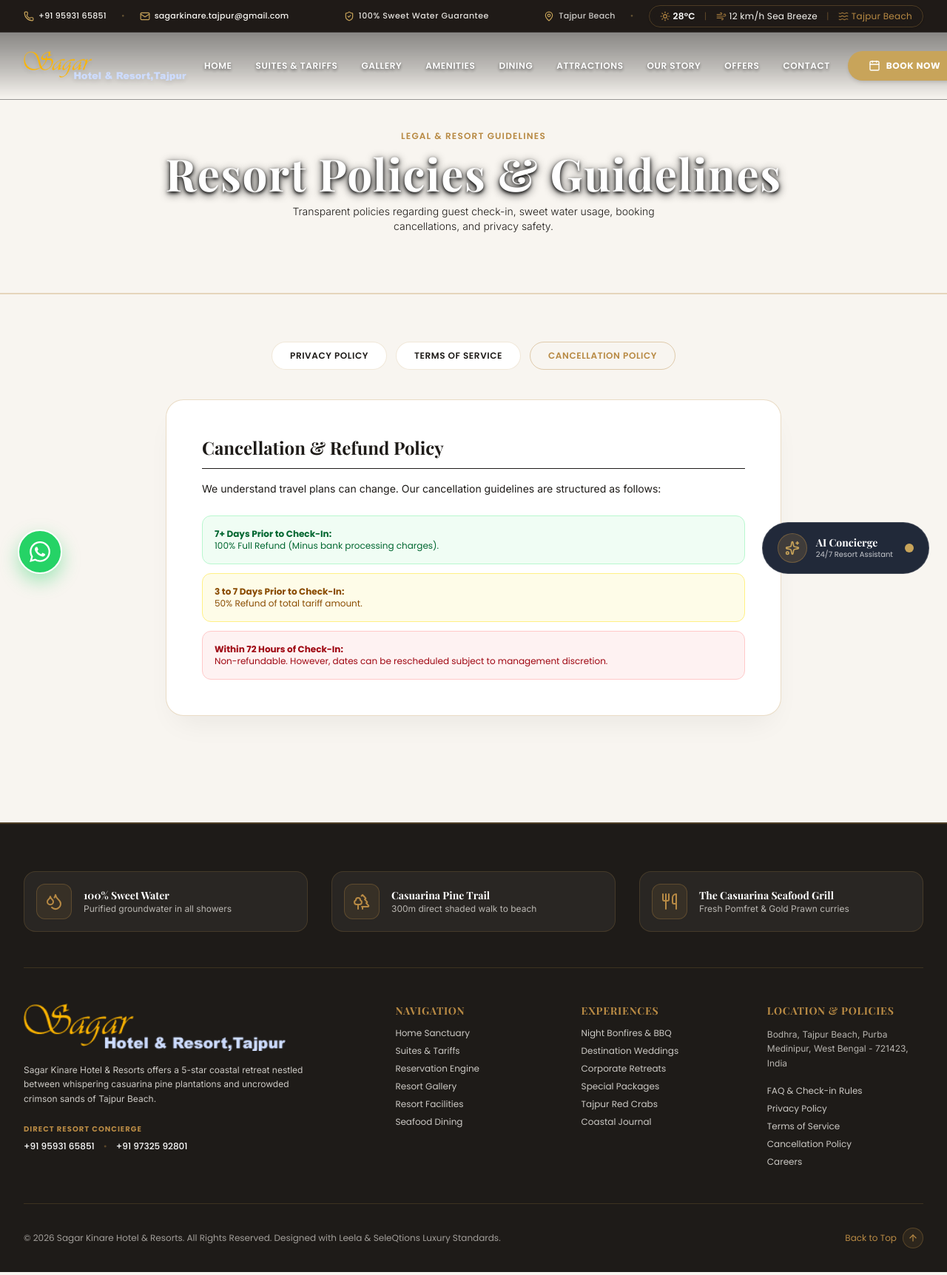
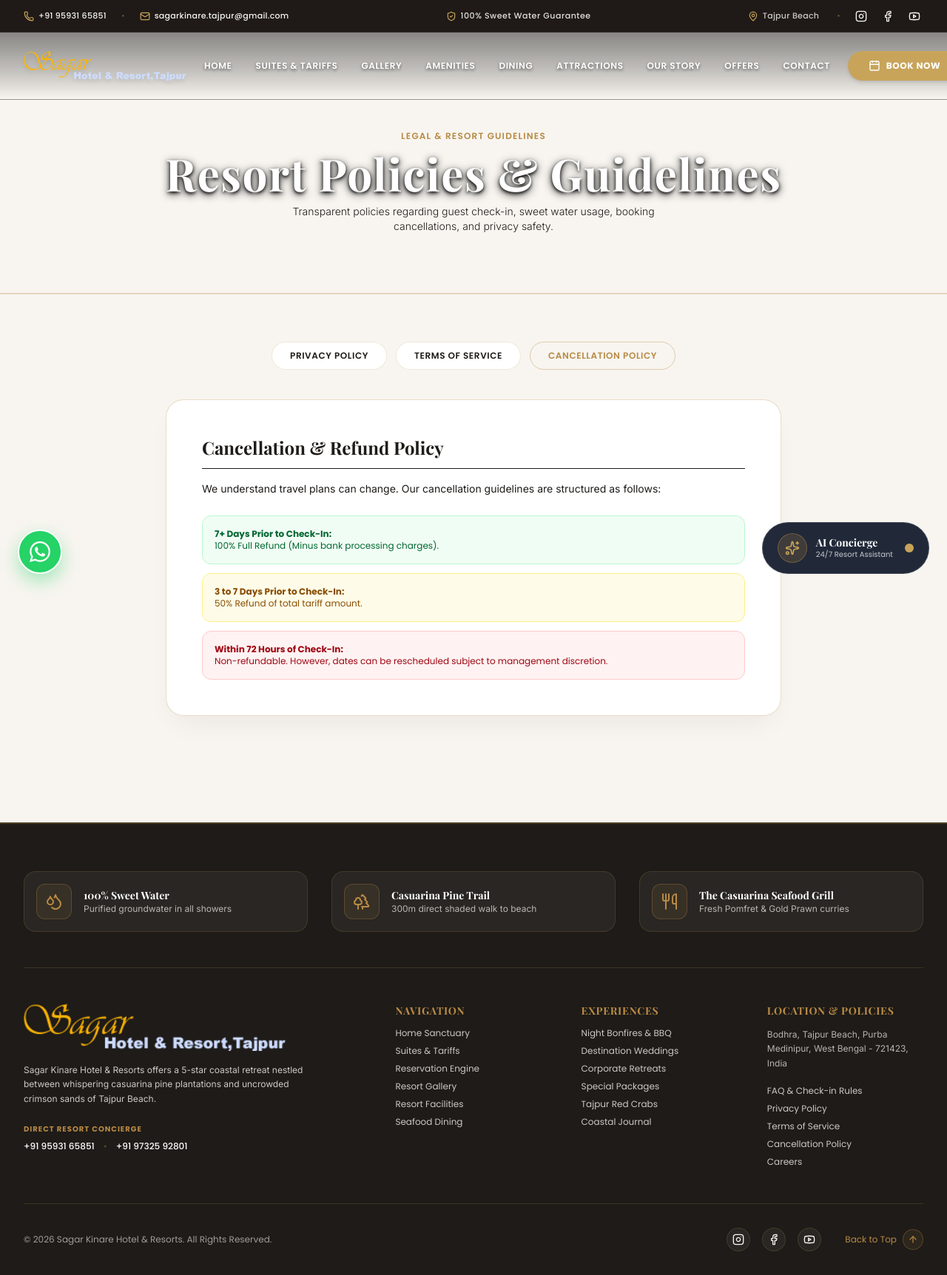
Before and after one commit to rohitkumarbera/sagarkinare, a React (Vite) app: page /#/cancellation in a window 1280 px wide. Shown: the whole page at 74% size. Built offline with nearby package versions, Linux system fonts and the light colour scheme; a web font is replaced by a local one.

Commit message:
Replace weather widget in top bar with official Instagram, Facebook, and Youtube logos and direct links

```diff
--- a/src/components/Footer.tsx
+++ b/src/components/Footer.tsx
@@ -1,6 +1,6 @@
 import React from 'react';
 import { Link } from 'react-router-dom';
-import { Droplets, Trees, Utensils, ArrowUp } from 'lucide-react';
+import { Droplets, Trees, Utensils, ArrowUp, Instagram, Facebook, Youtube } from 'lucide-react';
 import { HOTEL_INFO, ORIGINAL_IMAGES } from '../data/resortData';
 
 export const Footer: React.FC = () => {
@@ -119,13 +119,44 @@
 
         </div>
 
-        {/* BOTTOM COPYRIGHT */}
+        {/* BOTTOM COPYRIGHT & SOCIAL MEDIA */}
         <div className="pt-8 flex flex-col sm:flex-row items-center justify-between gap-4 text-xs font-poppins text-cream/60">
-          <p>© 2026 Sagar Kinare Hotel & Resorts. All Rights Reserved. Designed with Leela & SeleQtions Luxury Standards.</p>
+          <p>© 2026 Sagar Kinare Hotel & Resorts. All Rights Reserved.</p>
+
+          <div className="flex items-center gap-4">
+            <a
+              href={HOTEL_INFO.socials.instagram}
+              target="_blank"
+              rel="noreferrer"
+              aria-label="Instagram"
+              className="w-8 h-8 rounded-full bg-white/5 border border-gold/20 flex items-center justify-center text-cream hover:text-gold hover:border-gold hover:scale-110 transition-all"
+            >
+              <Instagram className="w-4 h-4" />
+            </a>
+
+            <a
+              href={HOTEL_INFO.socials.facebook}
+              target="_blank"
+              rel="noreferrer"
+              aria-label="Facebook"
+              className="w-8 h-8 rounded-full bg-white/5 border border-gold/20 flex items-center justify-center text-cream hover:text-gold hover:border-gold hover:scale-110 transition-all"
+            >
+              <Facebook className="w-4 h-4" />
+            </a>
+
+            <a
+              href={HOTEL_INFO.socials.youtube}
+              target="_blank"
+              rel="noreferrer"
+              aria-label="Youtube"
+              className="w-8 h-8 rounded-full bg-white/5 border border-gold/20 flex items-center justify-center text-cream hover:text-gold hover:border-gold hover:scale-110 transition-all"
+            >
+              <Youtube className="w-4 h-4" />
+            </a>
 
             <button
               onClick={scrollToTop}
-            className="flex items-center gap-2 text-gold hover:text-white transition-colors group"
+              className="flex items-center gap-2 text-gold hover:text-white transition-colors group ml-4"
             >
               <span>Back to Top</span>
               <div className="w-7 h-7 rounded-full bg-gold/10 border border-gold/30 flex items-center justify-center group-hover:scale-110 transition-transform">
@@ -133,6 +164,7 @@
               </div>
             </button>
           </div>
+        </div>
 
       </div>
     </footer>
--- a/src/components/Header.tsx
+++ b/src/components/Header.tsx
@@ -1,8 +1,7 @@
 import React, { useState, useEffect } from 'react';
 import { Link, useLocation } from 'react-router-dom';
-import { Phone, Mail, Menu, X, Calendar, ShieldCheck, MapPin } from 'lucide-react';
+import { Phone, Mail, Menu, X, Calendar, ShieldCheck, MapPin, Instagram, Facebook, Youtube } from 'lucide-react';
 import { HOTEL_INFO, ORIGINAL_IMAGES } from '../data/resortData';
-import { TajpurWeather } from './TajpurWeather';
 import { LuxuryBookingModal } from './LuxuryBookingModal';
 
 export const Header: React.FC = () => {
@@ -80,16 +79,46 @@
               <span className="tracking-wider">100% Sweet Water Guarantee</span>
             </div>
 
-            {/* RIGHT: Location & Weather */}
-            <div className="hidden sm:flex items-center gap-5">
-              <div className="flex items-center gap-1.5 text-[#F8F6F2]/80 font-medium">
+            {/* RIGHT: Social Media Links (Instagram, Facebook, Youtube) */}
+            <div className="flex items-center gap-4">
+              <div className="hidden sm:flex items-center gap-1.5 text-[#F8F6F2]/80 font-medium mr-2">
                 <MapPin className="w-3.5 h-3.5 text-[#C8A45A]" />
                 <span>Tajpur Beach</span>
               </div>
 
-              <span className="text-[#C8A45A]/40">•</span>
+              <span className="hidden sm:inline text-[#C8A45A]/40">•</span>
 
-              <TajpurWeather />
+              <div className="flex items-center gap-3">
+                <a
+                  href={HOTEL_INFO.socials.instagram}
+                  target="_blank"
+                  rel="noreferrer"
+                  aria-label="Sagar Kinare Instagram"
+                  className="p-1 rounded-full text-[#F8F6F2] hover:text-[#C8A45A] hover:scale-110 transition-all duration-300"
+                >
+                  <Instagram className="w-4 h-4" />
+                </a>
+
+                <a
+                  href={HOTEL_INFO.socials.facebook}
+                  target="_blank"
+                  rel="noreferrer"
+                  aria-label="Sagar Kinare Facebook"
+                  className="p-1 rounded-full text-[#F8F6F2] hover:text-[#C8A45A] hover:scale-110 transition-all duration-300"
+                >
+                  <Facebook className="w-4 h-4" />
+                </a>
+
+                <a
+                  href={HOTEL_INFO.socials.youtube}
+                  target="_blank"
+                  rel="noreferrer"
+                  aria-label="Sagar Kinare Youtube"
+                  className="p-1 rounded-full text-[#F8F6F2] hover:text-[#C8A45A] hover:scale-110 transition-all duration-300"
+                >
+                  <Youtube className="w-4 h-4" />
+                </a>
+              </div>
             </div>
 
             {/* Mobile Right: Direct Book Now Launcher Modal */}
--- a/src/data/resortData.ts
+++ b/src/data/resortData.ts
@@ -116,10 +116,9 @@
   googleMapsEmbed: "https://www.google.com/maps/embed?pb=!1m18!1m12!1m3!1d3698.868735231718!2d87.62562141502447!3d21.650894085663734!2m3!1f0!2f0!3f0!3m2!1i1024!2i768!4f13.1!3m3!1m2!1s0x3a0339d4e5f7a29f%3A0xb3a82643a6d4bc8f!2sSagar%20Kinare%20Hotel%20%26%20Resorts%2C%20Tajpur!5e0!3m2!1sen!2sin!4v1700000000000!5m2!1sen!2sin",
   whatsappNumber: "919593165851",
   socials: {
-    facebook: "https://facebook.com/sagarkinaretajpur",
-    instagram: "https://instagram.com/sagarkinaretajpur",
-    twitter: "https://twitter.com/sagarkinaretajpur",
-    tripadvisor: "https://tripadvisor.com"
+    facebook: "https://www.facebook.com/sagarkinare.tajpur?rdid=93X515nzbJ4LGBFh&share_url=https%3A%2F%2Fwww.facebook.com%2Fshare%2F1EXQpYzn7x%2F#",
+    instagram: "https://www.instagram.com/_sagar_kinare_?igsh=eGRmd3lvOWwzY3dq",
+    youtube: "https://www.youtube.com/@sagarkinare.tajpur"
   }
 };
 
```
Lines whose indentation alone changed are shown as unchanged.
